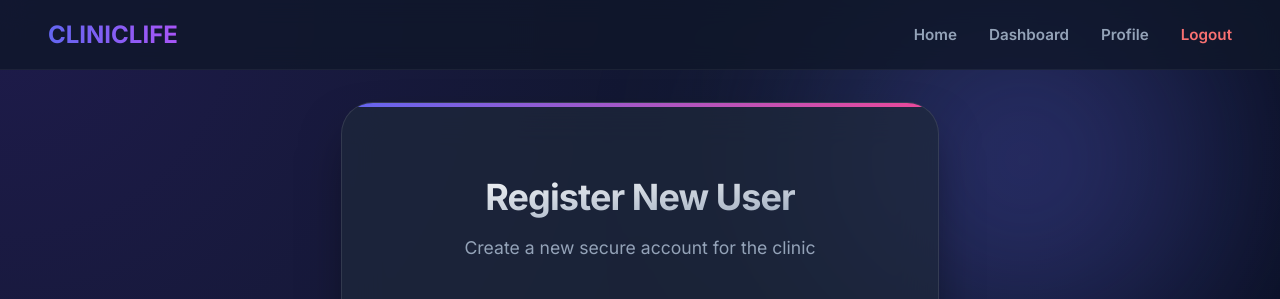
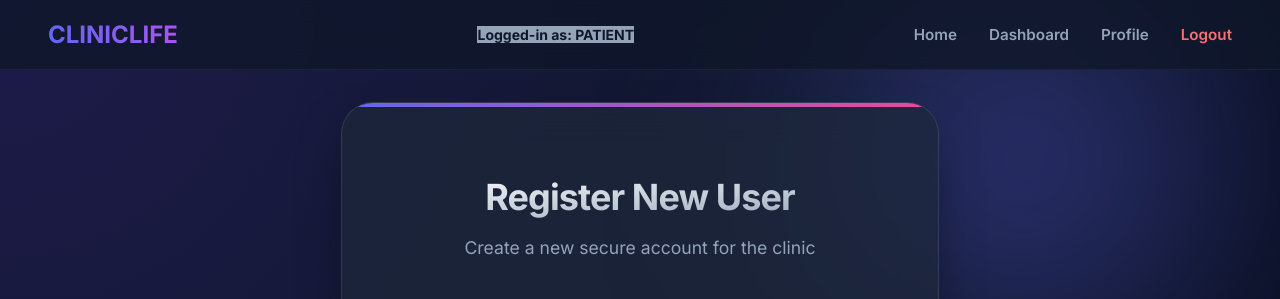
Before and after one commit to Nagham94/Clinic-Appointment-System---Python-Project, a Django app: page /accounts/admin/register/ in a window 1280 px wide. Shown: the top 299 px of the page. Run offline with Django 5.2, Linux system fonts and the light colour scheme; the visitor is signed in with stand-in values (Sample User, id 1).

Commit message:
updating my_appointments.html

```diff
--- a/static/css/style.css
+++ b/static/css/style.css
@@ -6,7 +6,7 @@
   --bg-color: #0f172a;
   --surface-color: rgba(30, 41, 59, 0.7);
   --text-main: #f8fafc;
-  --text-muted: #94a3b8;
+  --text-muted: #05152b;
   --border-color: rgba(255, 255, 255, 0.1);
   --success-color: #10b981;
   --danger-color: #ef4444;
--- a/templates/base.html
+++ b/templates/base.html
@@ -16,9 +16,19 @@
 </head>
 
 <body>
+{###### Edited part, Needs more Edit...####}
     {% if not hide_nav %}
     <nav class="navbar">
         <div class="nav-logo">CLINIC<span>LIFE</span></div>
+        {% if user.is_authenticated %}
+{#        <div class="user-role">#}
+{#            <strong>{{ user.get_full_name|default:user.username }}</strong>#}
+{#            ({{ user.role|title }})#}
+            <span class="user-role {{ user.role }}">
+                 <strong>Logged-in as: {{ user.role }} </strong>
+            </span>
+{#        </div>#}
+        {% endif %}
         <div class="nav-links">
             <a href="{% url 'home' %}" class="nav-item">Home</a>
             {% if user.is_authenticated %}
@@ -46,6 +56,15 @@
         .highlight:hover {
             filter: brightness(1.2);
         }
+
+        .user-role {
+                font-size: 14px;
+                color: #0f172a;
+                margin-left: 20px;
+                background: #94a3b8;
+
+            }
+
     </style>
     {% endif %}
 
```
